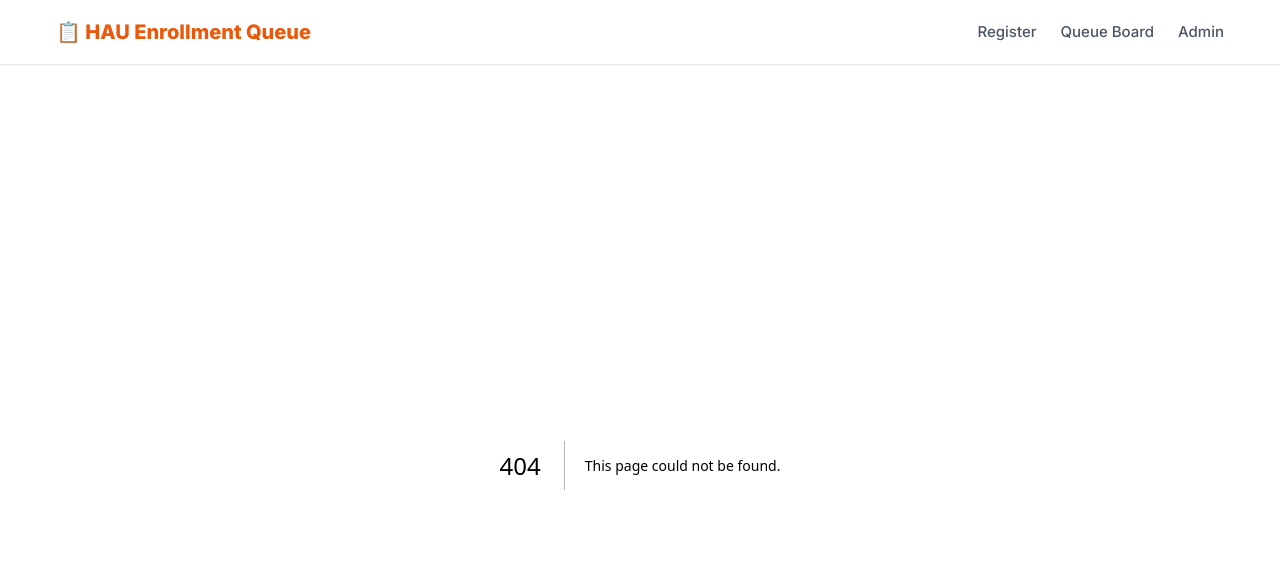
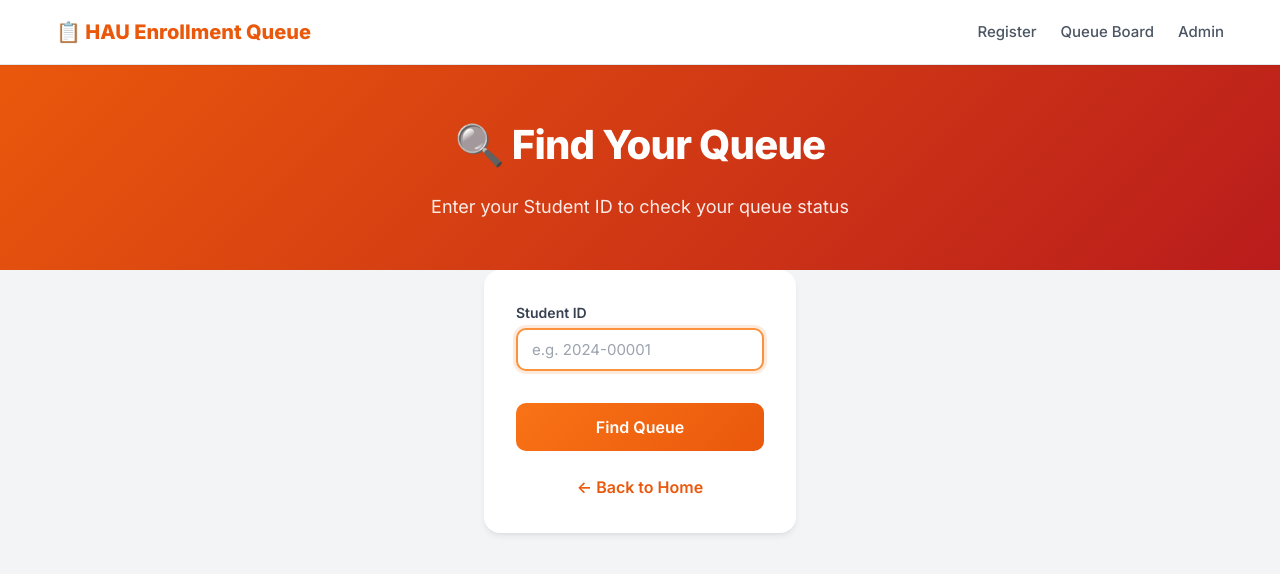
Before and after one commit to officesoc1-ad/enrollment_queuing_system, a Next.js app: page /track in a window 1280 px wide. Before the commit this address had no page. Shown: the top 574 px of the page. Built offline with nearby package versions, Linux system fonts and the light colour scheme.

Commit message:
ver 1.0 fix

```diff
--- /dev/null
+++ b/src/app/api/track/route.js
@@ -0,0 +1,26 @@
+import { NextResponse } from 'next/server';
+import QueueEntry from '@/models/QueueEntry';
+
+export const dynamic = 'force-dynamic';
+
+// GET /api/track?student_id=...
+export async function GET(request) {
+  try {
+    const { searchParams } = new URL(request.url);
+    const student_id = searchParams.get('student_id');
+
+    if (!student_id) {
+      return NextResponse.json({ error: 'student_id is required' }, { status: 400 });
+    }
+
+    const entry = await QueueEntry.findByStudentId(student_id);
+
+    if (!entry) {
+      return NextResponse.json({ error: 'No active queue found for this Student ID' }, { status: 404 });
+    }
+
+    return NextResponse.json(entry);
+  } catch (error) {
+    return NextResponse.json({ error: error.message }, { status: 500 });
+  }
+}
--- /dev/null
+++ b/src/app/track/page.js
@@ -0,0 +1,83 @@
+'use client';
+
+import { useState } from 'react';
+import { useRouter } from 'next/navigation';
+import Link from 'next/link';
+
+export default function TrackPage() {
+  const router = useRouter();
+  const [studentId, setStudentId] = useState('');
+  const [loading, setLoading] = useState(false);
+  const [error, setError] = useState('');
+
+  const handleSubmit = async (e) => {
+    e.preventDefault();
+    if (!studentId.trim()) {
+      setError('Please enter your Student ID');
+      return;
+    }
+
+    setLoading(true);
+    setError('');
+
+    try {
+      const res = await fetch(`/api/track?student_id=${encodeURIComponent(studentId.trim())}`);
+      const data = await res.json();
+
+      if (!res.ok) throw new Error(data.error);
+
+      // Redirect to their existing queue tracker
+      router.push(`/student/${data.id}`);
+    } catch (err) {
+      setError(err.message);
+    } finally {
+      setLoading(false);
+    }
+  };
+
+  return (
+    <div style={{ minHeight: '100vh', display: 'flex', flexDirection: 'column', background: '#f3f4f6' }}>
+      <section className="page-header" style={{ padding: '48px 0', background: 'linear-gradient(135deg, #ea580c 0%, #b91c1c 100%)', color: 'white', textAlign: 'center' }}>
+        <div className="container">
+          <h1 style={{ fontSize: '2.5rem', fontWeight: 800, marginBottom: '16px' }}>🔍 Find Your Queue</h1>
+          <p style={{ fontSize: '1.125rem', opacity: 0.9 }}>Enter your Student ID to check your queue status</p>
+        </div>
+      </section>
+
+      <div className="container" style={{ maxWidth: '500px', flex: 1, marginTop: '-32px' }}>
+        <div className="card" style={{ padding: '32px' }}>
+          {error && <div className="alert alert-danger" style={{ marginBottom: '24px' }}>{error}</div>}
+
+          <form onSubmit={handleSubmit}>
+            <div className="form-group">
+              <label className="form-label">Student ID</label>
+              <input
+                type="text"
+                className="form-input"
+                placeholder="e.g. 2024-00001"
+                value={studentId}
+                onChange={e => setStudentId(e.target.value)}
+                autoFocus
+              />
+            </div>
+
+            <button
+              type="submit"
+              className="btn btn-primary btn-lg"
+              style={{ width: '100%', marginTop: '16px' }}
+              disabled={loading}
+            >
+              {loading ? 'Searching...' : 'Find Queue'}
+            </button>
+          </form>
+
+          <div style={{ marginTop: '24px', textAlign: 'center' }}>
+            <Link href="/" style={{ color: '#ea580c', textDecoration: 'none', fontWeight: 600 }}>
+              ← Back to Home
+            </Link>
+          </div>
+        </div>
+      </div>
+    </div>
+  );
+}
--- a/src/models/QueueEntry.js
+++ b/src/models/QueueEntry.js
@@ -126,6 +126,24 @@ const QueueEntry = {
       position: count + 1,
       aheadCount: count
     };
+  },
+
+  async findByStudentId(student_id) {
+    const { data, error } = await supabase
+      .from('queue_entries')
+      .select(`
+        *,
+        enrollment_schedules!inner(is_active)
+      `)
+      .eq('student_id', student_id)
+      .eq('enrollment_schedules.is_active', true)
+      .in('status', ['waiting', 'serving'])
+      .order('created_at', { ascending: false })
+      .limit(1)
+      .maybeSingle();
+
+    if (error) throw error;
+    return data;
   }
 };
 
```
Also changed, not shown: src/app/page.js (+13 -1 lines).
